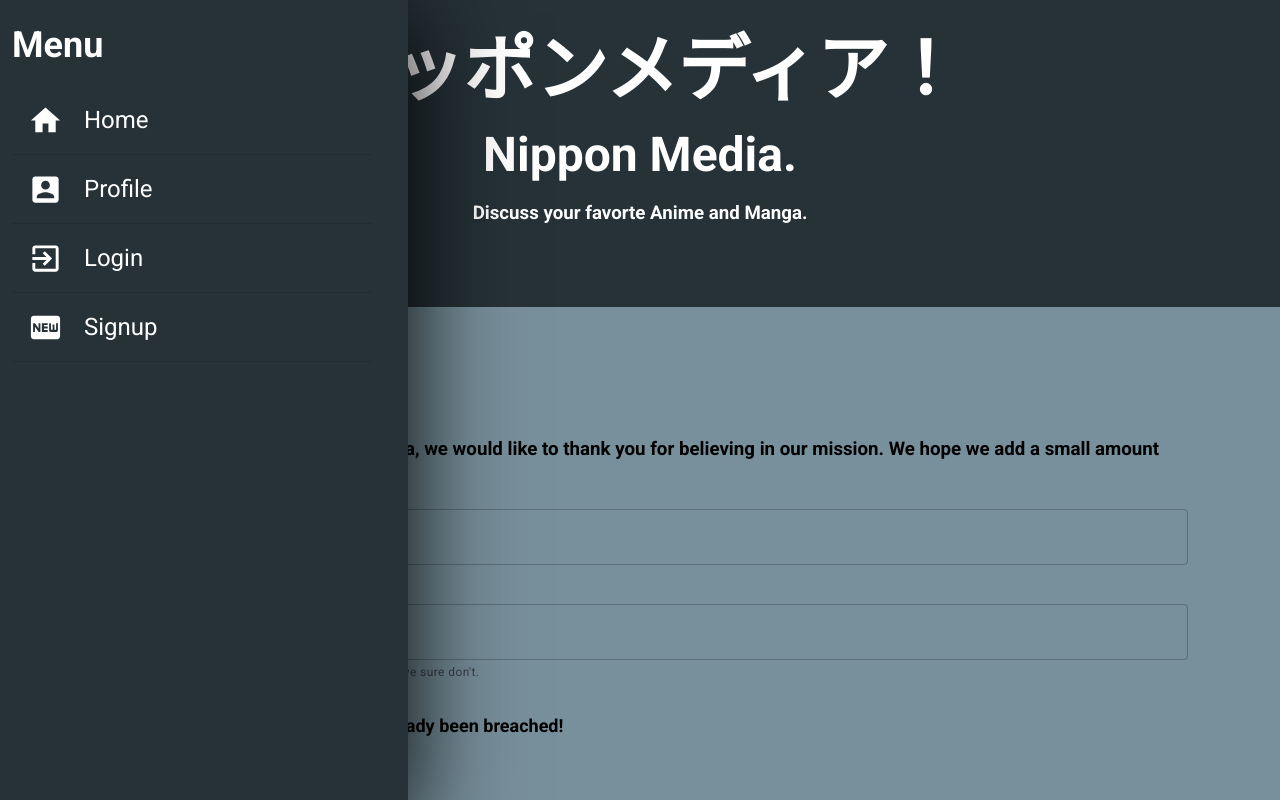
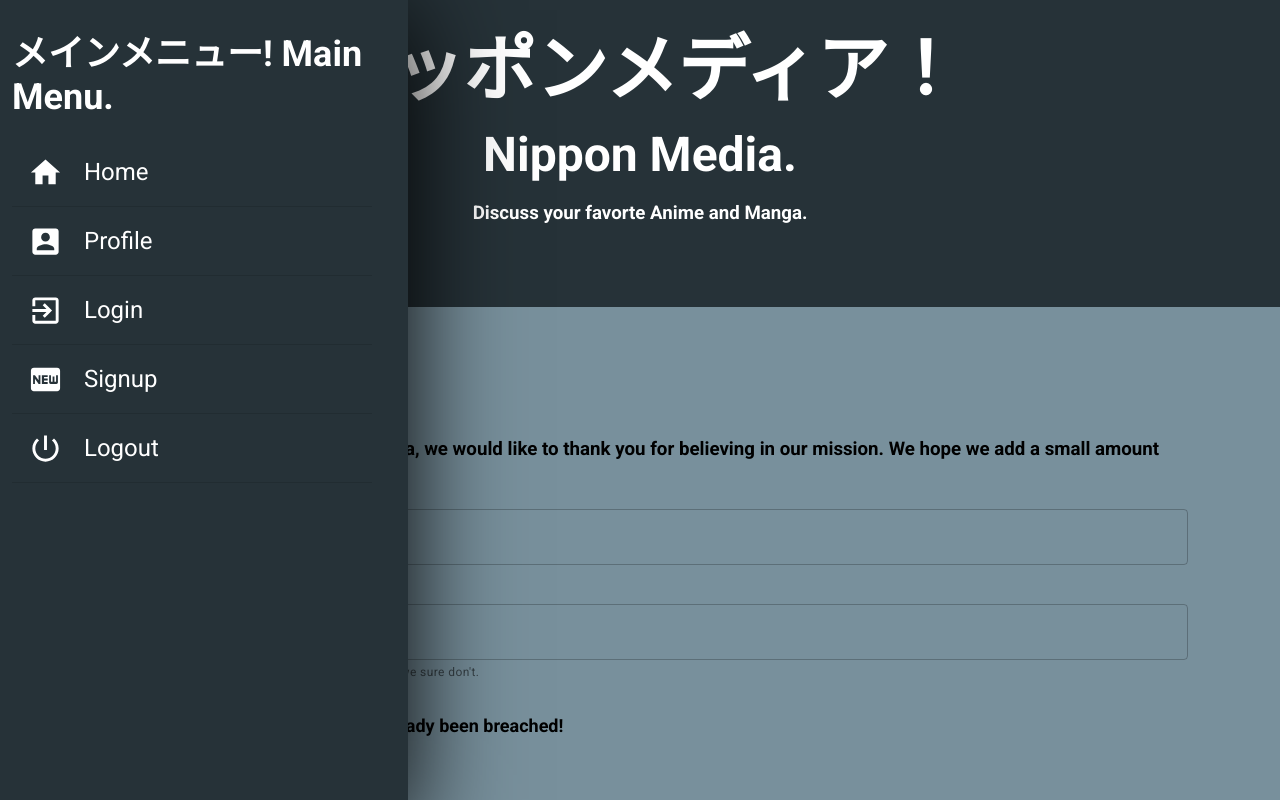
Before and after one commit to Crowe828/nipponmedia, a React (Create React App) app in the folder client/: page /login in a window 1280 px wide. Both pictures are taken after a click on the button "menu". Shown: the top 800 px of the page. Built offline with nearby package versions, Linux system fonts and the light colour scheme; no server answers.

Commit message:
added logout button to menu

```diff
--- a/client/src/components/Footer/index.js
+++ b/client/src/components/Footer/index.js
@@ -5,7 +5,7 @@ import "./style.css";
 export default function Footer() {
   return (
     <footer>
-      <Typography>Nippon Media (2020 Copyright Pending)</Typography>
+      <Typography>Nippon Media (Provisional Hero License Pending)</Typography>
     </footer>
   );
 }
--- a/client/src/components/NavMenu/index.js
+++ b/client/src/components/NavMenu/index.js
@@ -9,6 +9,7 @@ import HomeIcon from "@material-ui/icons/Home";
 import AccountBoxIcon from "@material-ui/icons/AccountBox";
 import ExitToAppIcon from "@material-ui/icons/ExitToApp";
 import FiberNewIcon from "@material-ui/icons/FiberNew";
+import PowerSettingsNewIcon from "@material-ui/icons/PowerSettingsNew";
 import "./style.css";
 
 const useStyles = makeStyles((theme) => ({
@@ -23,7 +24,7 @@ export default function NavMenu(props) {
 
   return (
     <div>
-      <div className="NavMenuTitle">Menu</div>
+      <div className="NavMenuTitle">メインメニュー! Main Menu.</div>
       <div className={classes.root}>
         <List component="nav" aria-label="Navbar Menu">
           <ListItem button>
@@ -70,6 +71,18 @@ export default function NavMenu(props) {
             </Link>
           </ListItem>
           <Divider />
+          <ListItem button>
+            <ListItemIcon>
+              <PowerSettingsNewIcon
+                fontSize="large"
+                style={{ color: "white" }}
+              />
+            </ListItemIcon>
+            <Link to="/" className="NavMenuLink" onClick={props.closeMenu}>
+              Logout
+            </Link>
+          </ListItem>
+          <Divider />
         </List>
       </div>
     </div>
```
